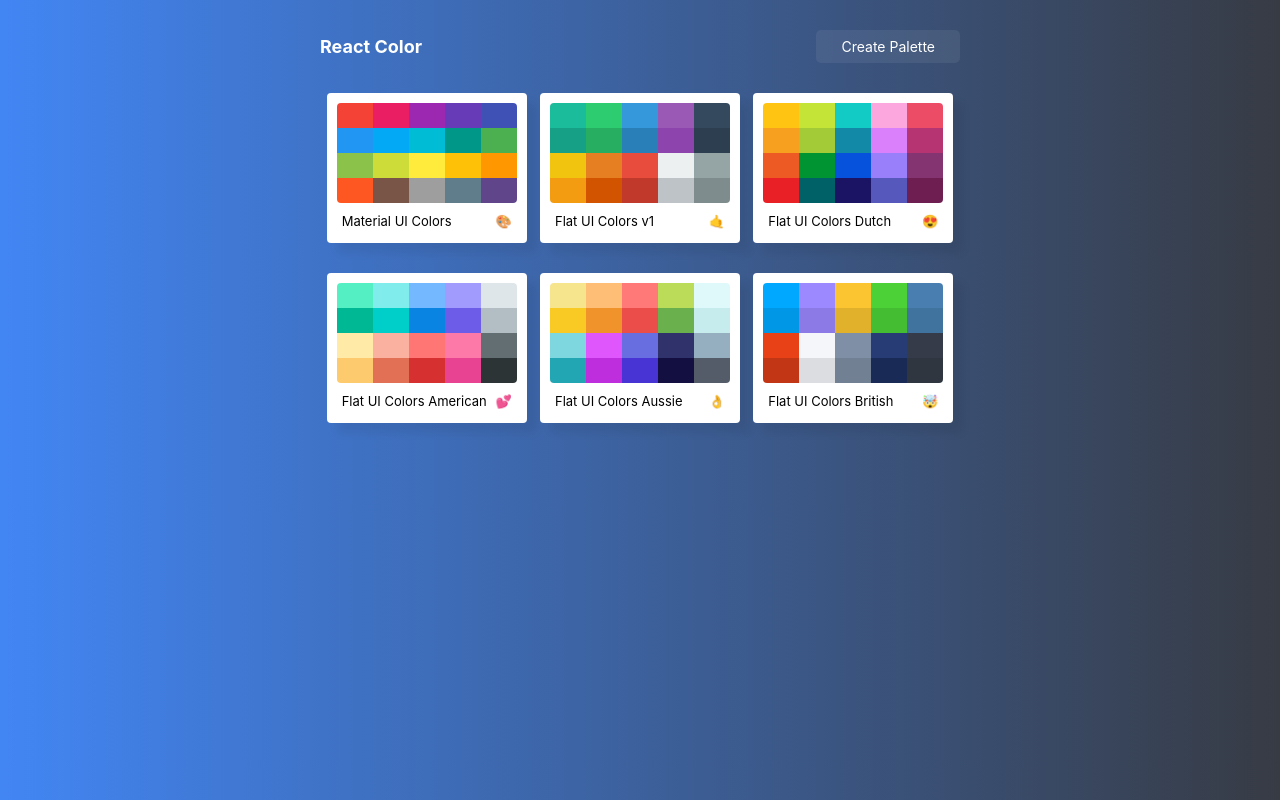
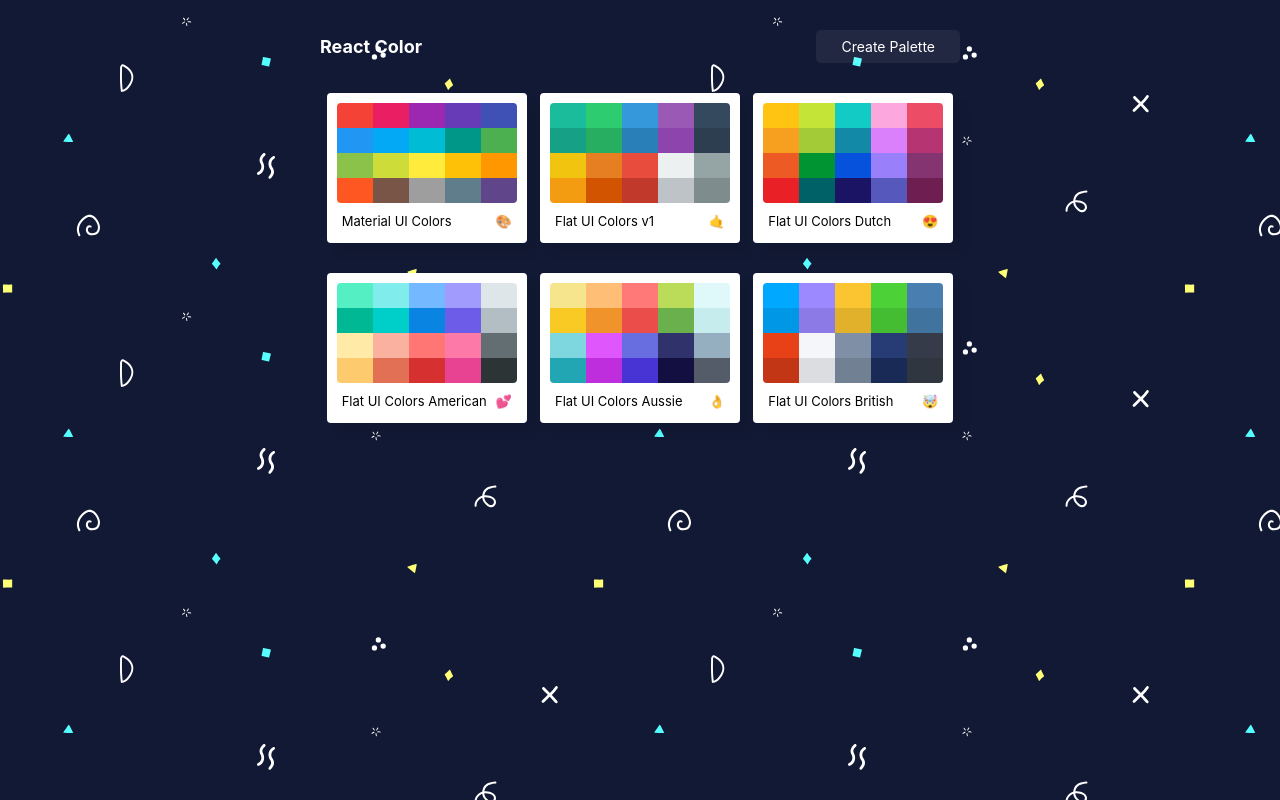
Before and after one commit to ANKITPODDER2000/ReactPractice, a React (Create React App) app in the folder React/color_app/: page / in a window 1280 px wide. Built offline with nearby package versions, Linux system fonts and the light colour scheme.

Commit message:
add background image

```diff
--- a/React/color_app/src/CreatePaletteSideBar.js
+++ b/React/color_app/src/CreatePaletteSideBar.js
@@ -10,7 +10,6 @@
 import chroma from "chroma-js";
 import { ValidatorForm, TextValidator } from "react-material-ui-form-validator";
 import drawerWidth from "./config";
-import PaletteBox from "./PaletteBox";
 
 const styles = {
   btnContainer: {
--- a/React/color_app/src/Home.js
+++ b/React/color_app/src/Home.js
@@ -2,6 +2,7 @@
 import withStyles from "react-jss";
 import { Link } from "react-router-dom";
 import PaletteBox from "./PaletteBox";
+import img from "./images/background.svg";
 
 const styles = {
   root: {
@@ -9,7 +10,7 @@
     width: "100%",
     minHeight: "100vh",
     flexWrap: "wrap",
-    background: "linear-gradient(to left, #373b44, #4286f4);",
+    background: `url(${img})`,
     paddingBottom: "60px",
   },
   nav: {
```
Also changed, not shown: React/color_app/src/images/background.svg (added).
